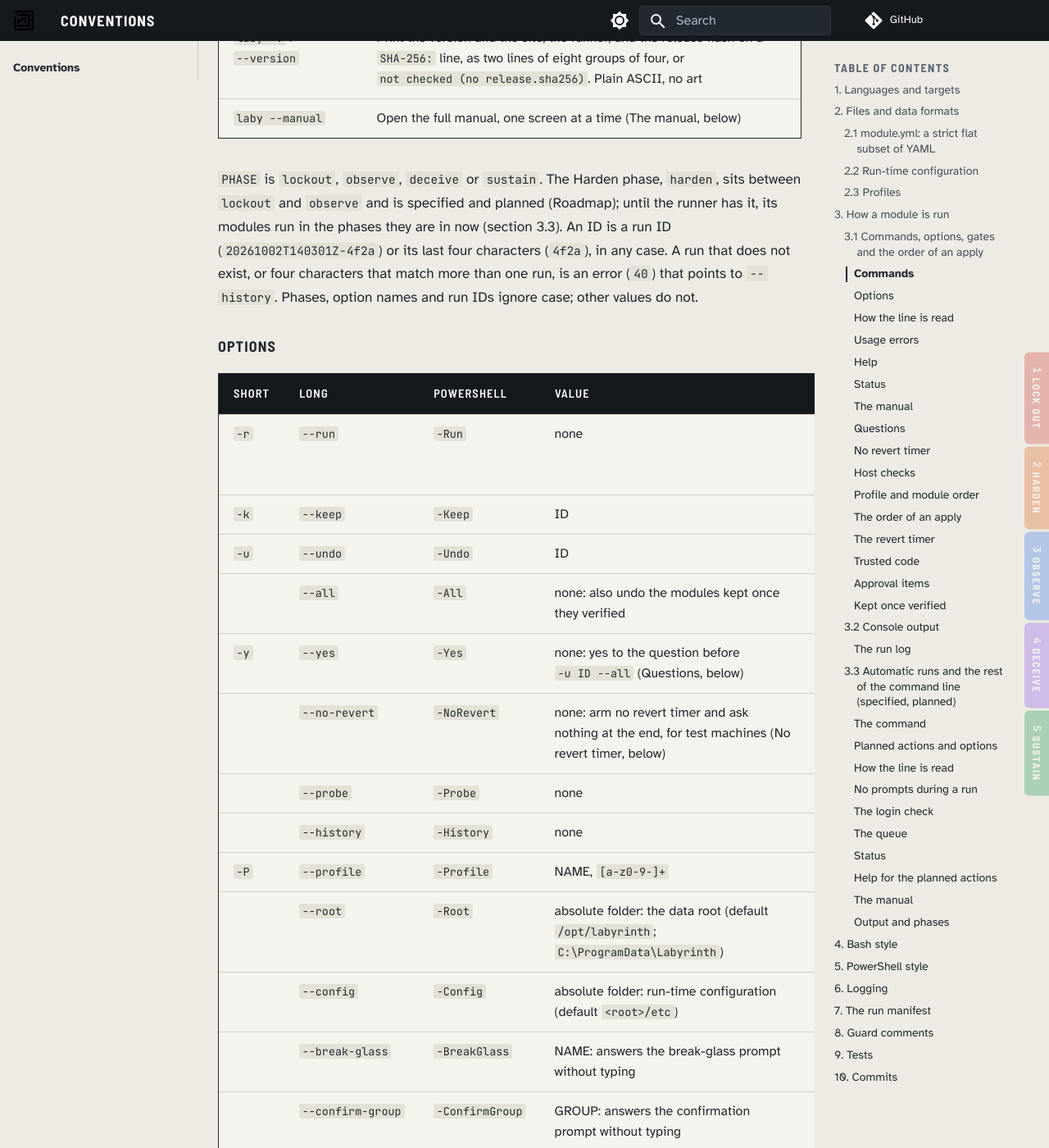
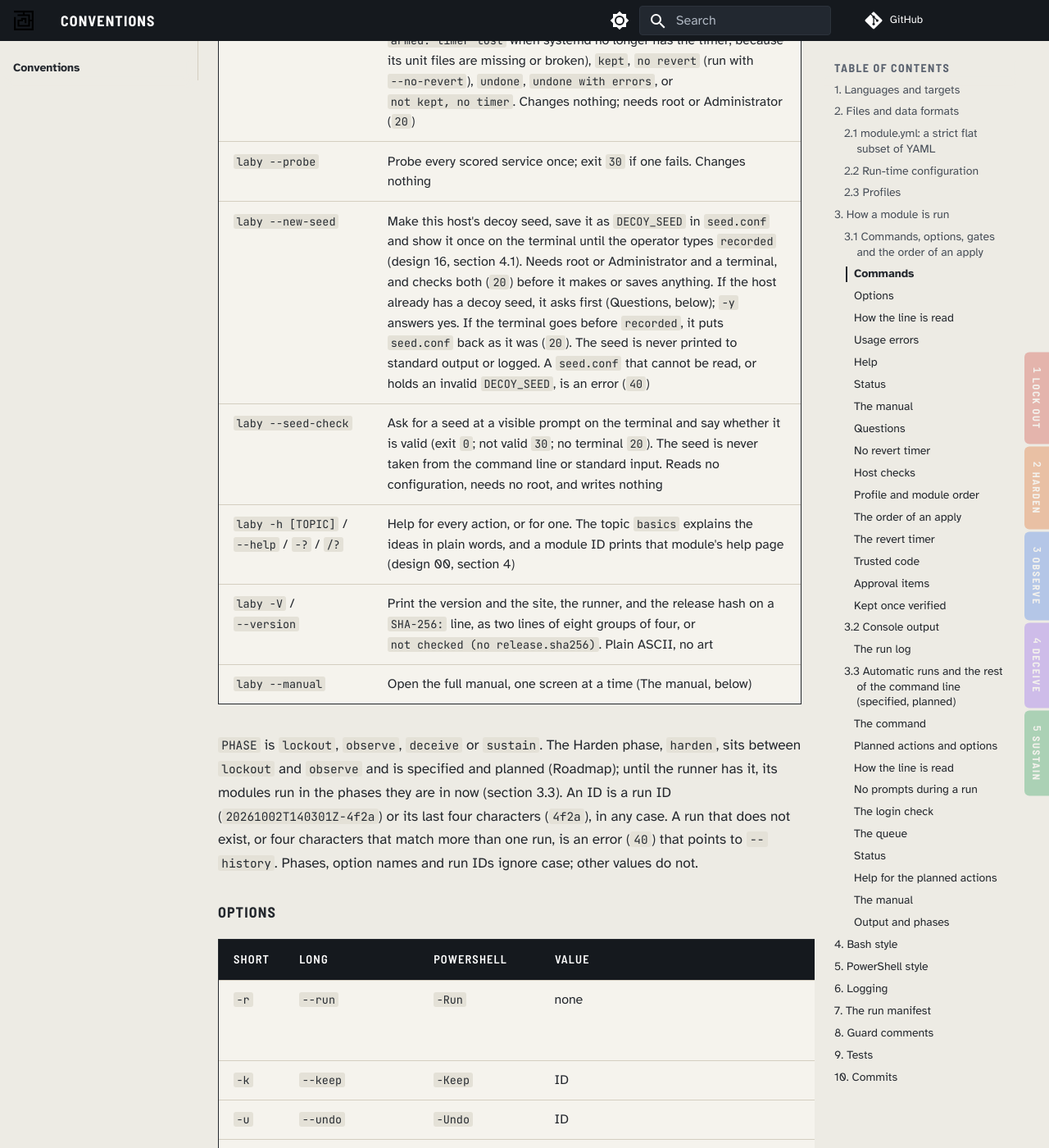
Before and after one commit to dotnetdork/Labyrinth, an MkDocs documentation site: the page built from docs/Conventions.md, in a window 1280 px wide and 1400 px high, scrolled down 7363 px. Shown: the whole window at 82% size. Built offline with MkDocs 1.6.1 and Material for MkDocs 9.7.7, drawn with Linux system fonts in a browser that asks for light colours; comment, search, counter and statistics services are not loaded; some of the changed text lies outside the part shown.

Commit message:
Add --new-seed and --seed-check, to make and check a host's decoy seed

````diff
--- a/docs/Conventions.md
+++ b/docs/Conventions.md
@@ -49,6 +49,7 @@ Configuration is **data, never code**. It is never `source`d in bash or dot-sour
 | `services` | `name proto host port expect` per line; no value begins with `-` except an `expect` of `-` alone, meaning no expected text | Scored services and what their probe expects. Planned: an `http` path, and the probe kinds that log in (design 19, section 3.1) |
 | `own-ranges` | one address or CIDR per line | Planned: the team's own networks; `probe` run from outside refuses any address not in them (design 19, section 3) |
 | `hosts` | `host group profile platform` per line | Which hosts exist, and each one's group (its ring, design 03), profile and platform |
+| `seed.conf` | `KEY=value`, one per line | This host's seeds: `DECOY_SEED`, made by `laby --new-seed`, and, planned, `TEAM_SEED` (design 04). Written by Labyrinth, root-only (mode 600 on Linux; Administrators and SYSTEM on Windows), for this host only and never copied between hosts (design 16, section 4) |
 | `profiles/<name>.profile` | one module id per line | Optional override of a shipped profile |
 | `pre-approved` | `module-id category item` per line; `item` is an item id, or `*` for every item of the category | Approval items the team approved before the event (section 3.1). Optional: when it is missing, nothing is approved in advance |
 
@@ -96,7 +97,7 @@ Both runners share one vocabulary. In this section `laby` stands for the install
 laby [PHASE] [options]          preview a phase
 laby -r PHASE [options]         run a phase
 laby [options]                  this host's status and the next step
-laby ACTION [ID] [options]      keep, undo, history, probe, version, manual, help
+laby ACTION [ID] [options]      keep, undo, history, probe, new-seed, seed-check, version, manual, help
 ```
 
 #### Commands
@@ -112,6 +113,8 @@ A line holds one **action**, or only a phase, or neither: then it is the status.
 | `laby -u ID` / `--undo ID` | Undo what a run applied, newest module first, except the modules kept once they verified (`keep_on_verify`, below); `--all` (only with `-u`) undoes those too, after a question (Questions, below). The revert timer runs exactly this form, which never asks. The ID is always needed: without it, the runs are listed (`40`). When it undid anything, it writes a notice to every terminal or session logged in on the host (`wall` on Linux, `msg` on Windows; best effort), so the team learns of an undo no one was watching |
 | `laby --history` | List this host's runs, oldest first: ID, phase, start time (UTC) and state, which is `armed` (with the time it is undone; on Linux, `armed: timer lost` when systemd no longer has the timer, because its unit files are missing or broken), `kept`, `no revert` (run with `--no-revert`), `undone`, `undone with errors`, or `not kept, no timer`. Changes nothing; needs root or Administrator (`20`) |
 | `laby --probe` | Probe every scored service once; exit `30` if one fails. Changes nothing |
+| `laby --new-seed` | Make this host's decoy seed, save it as `DECOY_SEED` in `seed.conf` and show it once on the terminal until the operator types `recorded` (design 16, section 4.1). Needs root or Administrator and a terminal, and checks both (`20`) before it makes or saves anything. If the host already has a decoy seed, it asks first (Questions, below); `-y` answers yes. If the terminal goes before `recorded`, it puts `seed.conf` back as it was (`20`). The seed is never printed to standard output or logged. A `seed.conf` that cannot be read, or holds an invalid `DECOY_SEED`, is an error (`40`) |
+| `laby --seed-check` | Ask for a seed at a visible prompt on the terminal and say whether it is valid (exit `0`; not valid `30`; no terminal `20`). The seed is never taken from the command line or standard input. Reads no configuration, needs no root, and writes nothing |
 | `laby -h [TOPIC]` / `--help` / `-?` / `/?` | Help for every action, or for one. The topic `basics` explains the ideas in plain words, and a module ID prints that module's help page (design 00, section 4) |
 | `laby -V` / `--version` | Print the version and the site, the runner, and the release hash on a `SHA-256:` line, as two lines of eight groups of four, or `not checked (no release.sha256)`. Plain ASCII, no art |
 | `laby --manual` | Open the full manual, one screen at a time (The manual, below) |
@@ -126,10 +129,12 @@ A line holds one **action**, or only a phase, or neither: then it is the status.
 | `-k` | `--keep` | `-Keep` | ID | action |
 | `-u` | `--undo` | `-Undo` | ID | action |
 | | `--all` | `-All` | none: also undo the modules kept once they verified | `-u` only |
-| `-y` | `--yes` | `-Yes` | none: yes to the question before `-u ID --all` (Questions, below) | `-u ID --all` only |
+| `-y` | `--yes` | `-Yes` | none: yes to the question before `-u ID --all`, or before `--new-seed` replaces a seed (Questions, below) | `-u ID --all` and `--new-seed` only |
 | | `--no-revert` | `-NoRevert` | none: arm no revert timer and ask nothing at the end, for test machines (No revert timer, below) | `-r` only |
 | | `--probe` | `-Probe` | none | action |
 | | `--history` | `-History` | none | action |
+| | `--new-seed` | `-NewSeed` | none | action |
+| | `--seed-check` | `-SeedCheck` | none | action |
 | `-P` | `--profile` | `-Profile` | NAME, `[a-z0-9-]+` | a phase |
 | | `--root` | `-Root` | absolute folder: the data root (default `/opt/labyrinth`; `C:\ProgramData\Labyrinth`) | all |
 | | `--config` | `-Config` | absolute folder: run-time configuration (default `<root>/etc`) | all |
@@ -144,7 +149,7 @@ A line holds one **action**, or only a phase, or neither: then it is the status.
 
 #### How the line is read
 
-- **One action per line:** `-r`, `-k`, `-u`, `--probe`, `--history`, `-V` or `--manual`. Two actions are a usage error (`40`). A phase word alone previews it. A line with neither an action nor a phase is the status, unless it gives `-P`, `--break-glass`, `--confirm-group` or `--approve`, which only a preview or a run uses: that line is a preview with its phase missing (`40`). Options may come before or after the action and its word.
+- **One action per line:** `-r`, `-k`, `-u`, `--probe`, `--history`, `--new-seed`, `--seed-check`, `-V` or `--manual`. Two actions are a usage error (`40`). A phase word alone previews it. A line with neither an action nor a phase is the status, unless it gives `-P`, `--break-glass`, `--confirm-group` or `--approve`, which only a preview or a run uses: that line is a preview with its phase missing (`40`). Options may come before or after the action and its word.
 - **Case.** Short letters are case-sensitive: `-P` is the profile and `-V` the version, and `-p` and `-v` are errors with a near-miss suggestion. Long names ignore case and dashes, so PowerShell's `-Run`, `-Undo`, `-Profile`, `-BreakGlass` and `-Root` work, and each option has one name in both runners.
 - **Stacking.** Short letters may be joined, such as `-rv` once `-v` is built (section 3.3); today only `-r` and `-P` can share a stack (`-rP NAME`). A letter that takes a value comes last. A single dash before a word is read as a long name when the word is a long name (`-Undo`), and otherwise as a stack of letters, where a letter that is not a short flag is a usage error.
 - **Values** are given as `-k 7f3a`, `--keep 7f3a`, `--keep=7f3a` or `-Name:value`, and `--` ends the options. A run is never kept or undone by guess. PowerShell may hand `-k 0123` over as a number; the runner takes the raw text, never a number.
@@ -158,7 +163,7 @@ A line holds one **action**, or only a phase, or neither: then it is the status.
 - an option given twice;
 - an option whose value is missing, or looks like another option (`--profile needs a value, but got '--root'`);
 - an option that does not fit the action, such as `--all` without `-u`, or two actions;
-- `-y` anywhere but `-u ID --all` (`laby: -y is only for -u ID --all: add --all, or leave out -y`), and `--no-revert` anywhere but `-r`. They are refused rather than ignored, so no one believes they took effect.
+- `-y` anywhere but `-u ID --all` and `--new-seed` (`laby: -y is only for -u ID --all: add --all, or leave out -y`, and `laby: -y is only for -u ID --all or --new-seed, not a preview`), and `--no-revert` anywhere but `-r`. They are refused rather than ignored, so no one believes they took effect.
 
 A value option that the action does not use, such as `--profile` with `--probe`, gives a warning, not an error. The warning is printed once the action has passed its own checks, so it never comes before an error.
 
@@ -196,6 +201,15 @@ such as a new password, which can give an intruder access back. [y/N]
 ```
 
 It is asked on the terminal, not on standard input. The default is no: anything but `y` or `yes` prints `Nothing was undone.` and exits `0`. `-y` answers yes without asking. Without a terminal and without `-y`, nothing is undone (`40`), and a line gives the command with `-y` added. There is no question when the run has no module kept once verified, as `--all` then undoes nothing more. `-u ID` without `--all`, which the revert timer runs, never asks.
+
+`laby --new-seed` asks the same way, on the terminal and not on standard input, when the host already has a decoy seed, because the decoys made from the old seed must be made again:
+
+```
+This host already has a decoy seed. Replace it? The decoys made from the
+old one must be made again. [y/N]
+```
+
+The default is no: anything but `y` or `yes` prints `Nothing was changed.` and exits `0`. `-y` answers yes. There is no question when the host has no decoy seed.
 
 #### No revert timer
 
````
Also changed, not shown: other parts of docs/Conventions.md (+1 -1 lines), docs/manual/labyrinth.md (+40 -8 lines), 12 other files.
